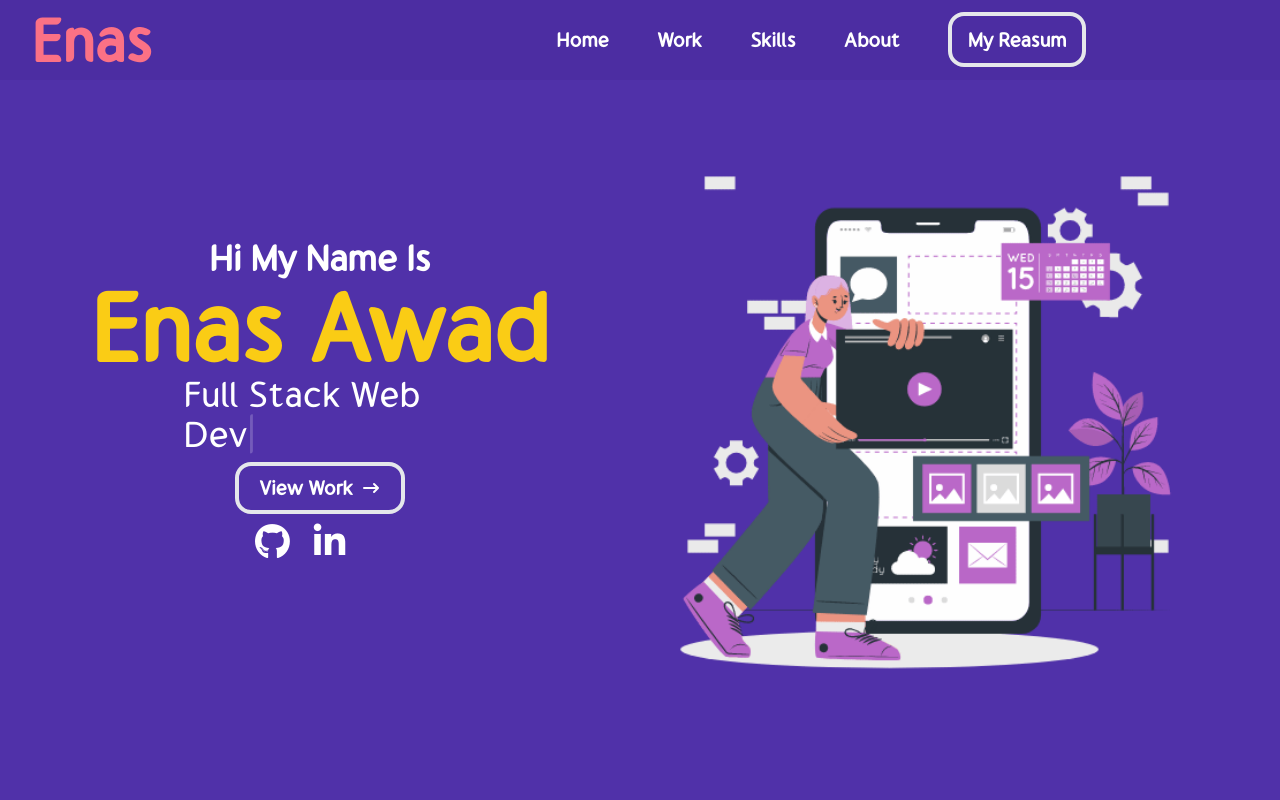
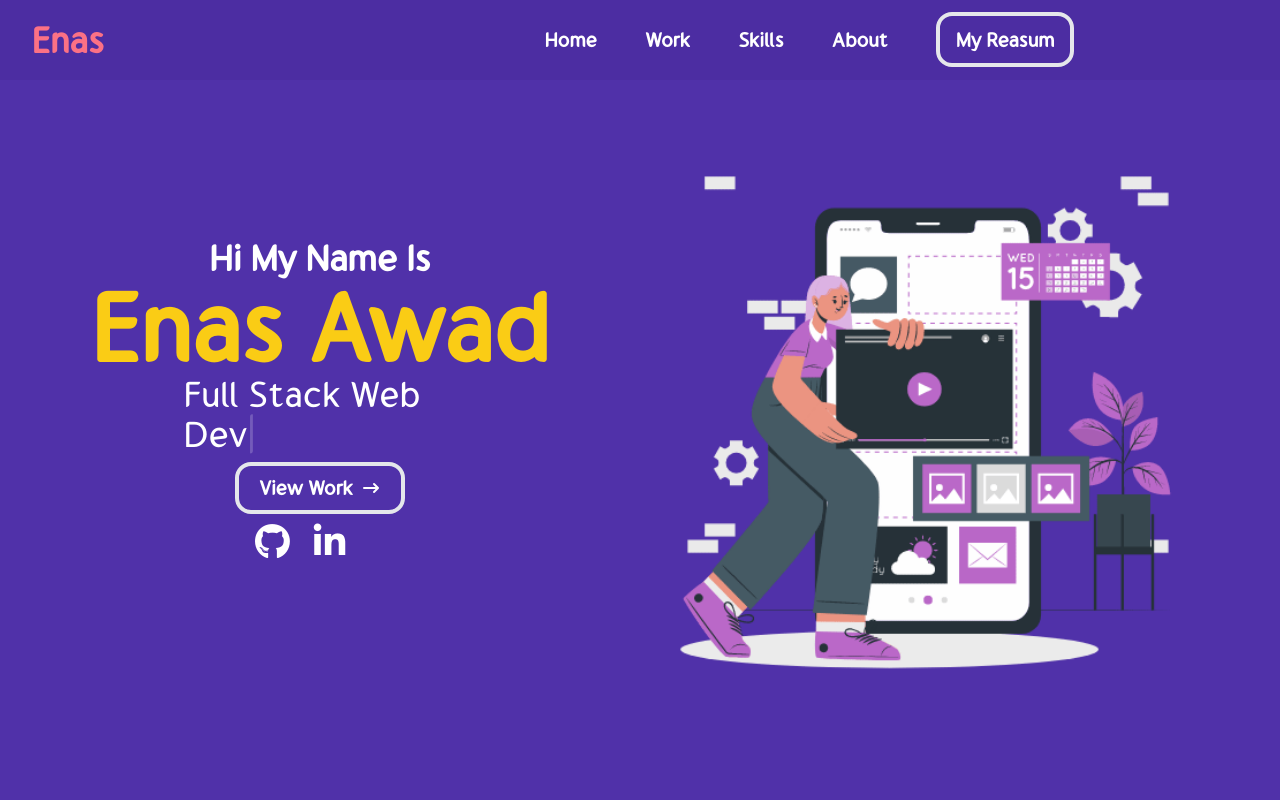
Before and after one commit to Enas-Sello/animated-portfolio, a React (Create React App) app: page / in a window 1280 px wide. Shown: the top 800 px of the page. Built offline with nearby package versions, Linux system fonts and the light colour scheme.

Commit message:
cv update

```diff
--- a/src/components/Skills/Skills.jsx
+++ b/src/components/Skills/Skills.jsx
@@ -27,7 +27,7 @@ const img = [
   {
     id: 4,
     img: ReactImg,
-    title: "ReactImg",
+    title: "React",
   },
   {
     id: 5,
@@ -42,7 +42,7 @@ const img = [
   {
     id: 7,
     img: Mongo,
-    title: "MONGO-DB",
+    title: "Mongo-db",
   },
   {
     id: 8,
--- a/src/components/nav-bar/nav.jsx
+++ b/src/components/nav-bar/nav.jsx
@@ -24,7 +24,7 @@ const Navbar = () => {
         <div className="n-left flex grow items-center gap-4">
           <div
             data-aos="zoom-in-right"
-            className="logo font-bold text-6xl ml-4 text-rose-400 "
+            className="logo font-bold text-4xl ml-4 text-rose-400 "
           >
             <h1>Enas</h1>
           </div>
```
Also changed, not shown: 1 other file (tests, documents, lock files or other folders).
